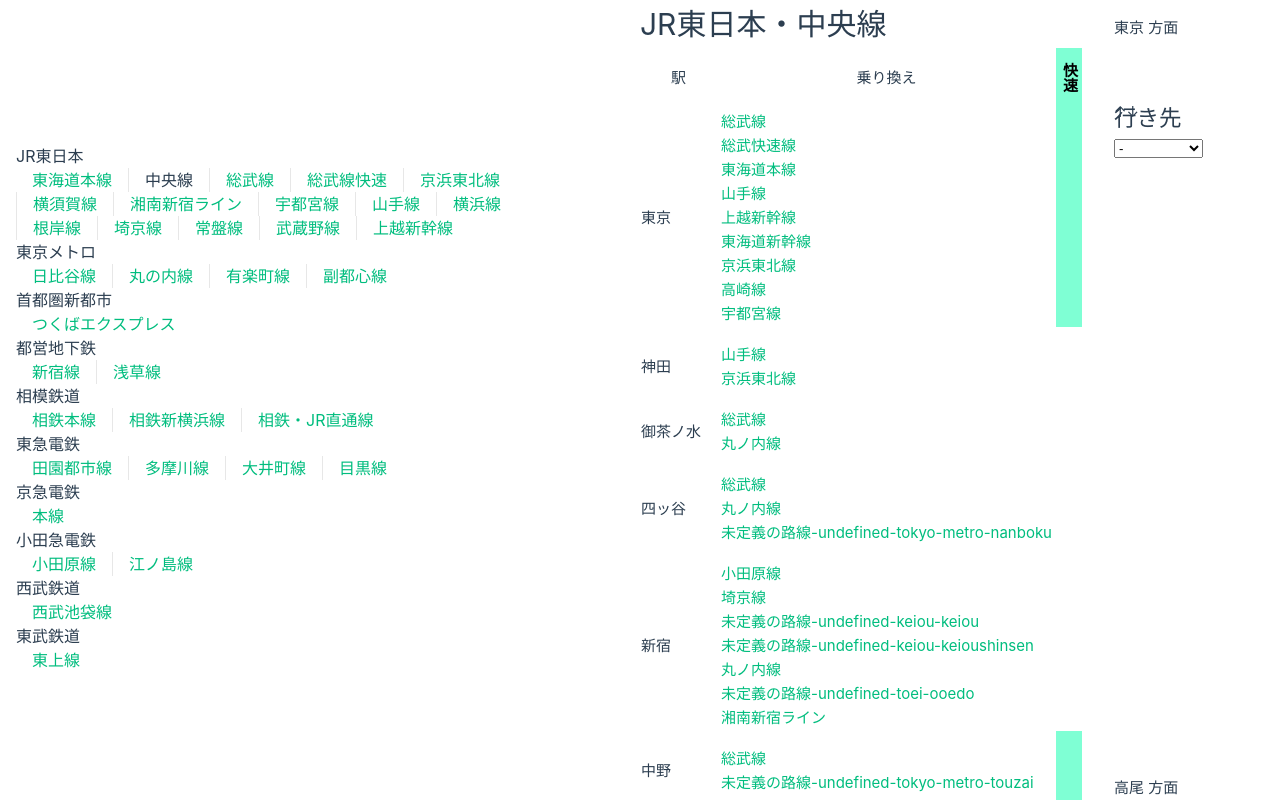
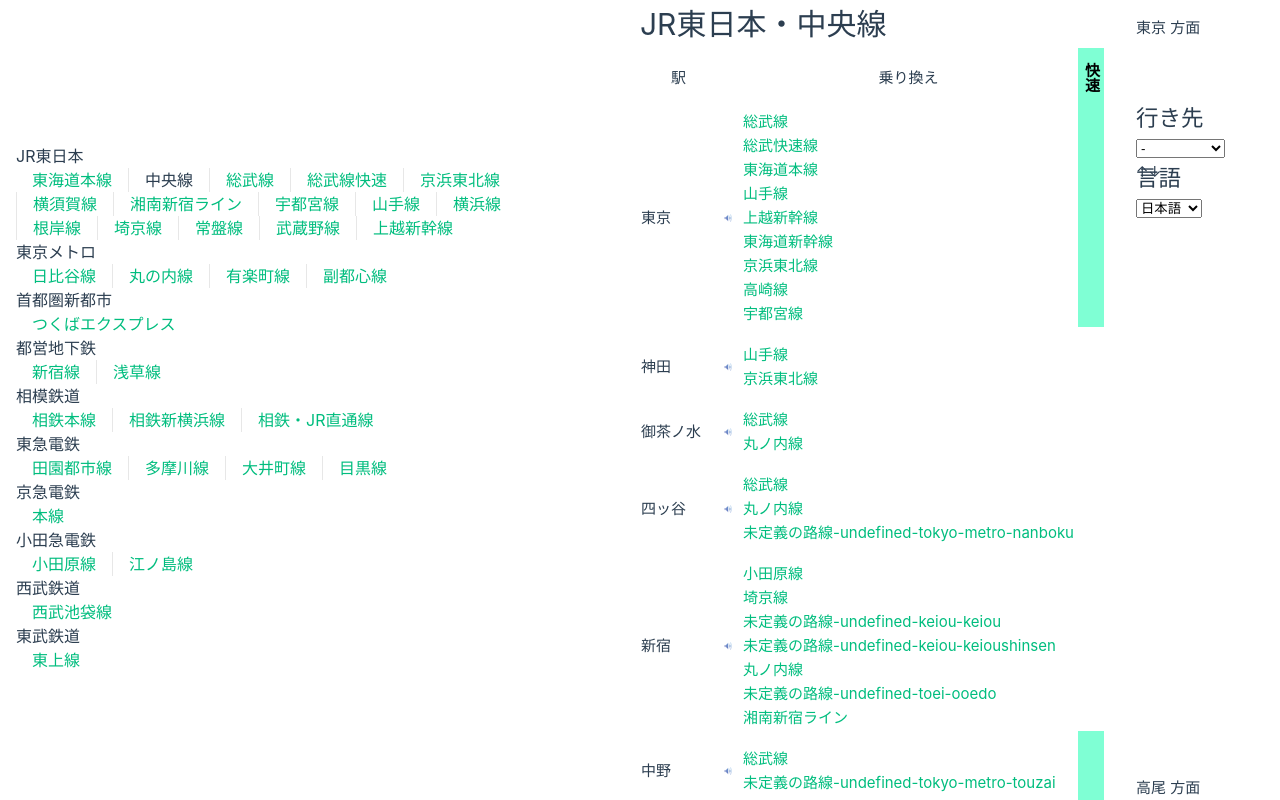
Before and after one commit to vranometria/train-route, a Vue app: page /line/jr-chuo in a window 1280 px wide. Shown: the top 800 px of the page. Built offline with nearby package versions, Linux system fonts and the light colour scheme.

Commit message:
駅名の発音機能を実装

```diff
--- a/src/components/RightPane.vue
+++ b/src/components/RightPane.vue
@@ -1,6 +1,7 @@
 <script setup lang="ts">
+import { useLangStore } from '@/stores/lang';
 import type { LineViewModel } from '@/types/line-view-model';
-import { ref } from 'vue';
+import { onUpdated, ref } from 'vue';
 
 const props = defineProps<{
   model: LineViewModel,
@@ -25,6 +26,12 @@
   distination.value = tr;
 };
 
+const changeLanguage = (event: Event) => {
+  const target = event.target as HTMLSelectElement;
+  const lang = target.value;
+  useLangStore().setLang(lang);
+};
+
 //スクロールイベント
 window.addEventListener('scroll', () => {
   const up = document.getElementById("up");
@@ -42,6 +49,12 @@
     down?.classList.remove("hide");
   }
 });
+
+onUpdated(() => {
+  const lang = useLangStore().lang;
+  const option = document.querySelectorAll(`.language option[value='${lang}']`)[0] as HTMLOptionElement;
+  if(option){ option.selected = true; }
+});
 </script>
 
 <template>
@@ -55,6 +68,12 @@
   <select v-on:change="changeDistination($event)">
     <option value=""> - </option>
     <option v-for="dist in model.distinationList" :key="dist.id" :value="dist.id">{{ dist.name }}</option>
+  </select>
+
+  <h2>言語</h2>
+  <select v-on:change="changeLanguage($event)" class="language">
+    <option value="ja-JP">日本語</option>
+    <option value="en-US">English</option>
   </select>
 </div>
 
--- a/src/constants/stations.ts
+++ b/src/constants/stations.ts
@@ -787,19 +787,19 @@
     LINE_IDS.jr_east.tokaido,
     LINE_IDS.jr_east.negishi,
     LINE_IDS.jr_east.yokohama,
-  ]),
-  [STATION_IDS.jr_east.totsuka]: new StationInfo('戸塚', []),
+  ], "おおふな"),
+  [STATION_IDS.jr_east.totsuka]: new StationInfo('戸塚', [], "とつか"),
   [STATION_IDS.jr_east.hujisawa]: new StationInfo('藤沢', [
     LINE_IDS.jr_east.tokaido,
     LINE_IDS.jr_east.shonan_shinjuku,
     LINE_IDS.odakyu.enoshima,
-  ]),
-  [STATION_IDS.jr_east.tsujido]: new StationInfo('辻堂', []),
-  [STATION_IDS.jr_east.chigasaki]: new StationInfo('茅ヶ崎', []),
-  [STATION_IDS.jr_east.hiratsuka]: new StationInfo('平塚', []),
-  [STATION_IDS.jr_east.oiso]: new StationInfo('大磯', []),
-  [STATION_IDS.jr_east.ninomiya]: new StationInfo('二宮', []),
-  [STATION_IDS.jr_east.kozu]: new StationInfo('国府津', []),
+  ], "ふじさわ"),
+  [STATION_IDS.jr_east.tsujido]: new StationInfo('辻堂', [], "つじどう"),
+  [STATION_IDS.jr_east.chigasaki]: new StationInfo('茅ヶ崎', [], "ちがさき"),
+  [STATION_IDS.jr_east.hiratsuka]: new StationInfo('平塚', [], "ひらつか"),
+  [STATION_IDS.jr_east.oiso]: new StationInfo('大磯', [], "おおいそ"),
+  [STATION_IDS.jr_east.ninomiya]: new StationInfo('二宮', [], "にのみや"),
+  [STATION_IDS.jr_east.kozu]: new StationInfo('国府津', [], "こうづ"),
   [STATION_IDS.jr_east.kamonomiya]: new StationInfo('鴨宮', [], "かものみや"),
   [STATION_IDS.jr_east.odawara]: new StationInfo('小田原', [
     LINE_IDS.jr_east.tokaido,
@@ -946,7 +946,7 @@
     LINE_IDS.jr_east.nanbu,
   ], "ふちゅうほんまち"),
   [STATION_IDS.jr_east.kitafuchu]: new StationInfo('北府中', [], "きたふちゅう"),
-  [STATION_IDS.jr_east.nishikokubunji]: new StationInfo('西国分寺', [], "西国分寺"),
+  [STATION_IDS.jr_east.nishikokubunji]: new StationInfo('西国分寺', [], "にしこくぶんじ"),
   [STATION_IDS.jr_east.higashi_tokorozawa]: new StationInfo('東所沢', [], "ひがしところざわ"),
   [STATION_IDS.jr_east.shinkohira]: new StationInfo('新小平', [], "しんこひら"),
   [STATION_IDS.jr_east.shinakitsu]: new StationInfo('新秋津', [
@@ -954,7 +954,7 @@
     new ExchangeInfo(LINE_IDS.seibu.ikebukuro, STATION_IDS.seibu.akitsu),
   ], "しんあきつ"),
   [STATION_IDS.jr_east.shinza]: new StationInfo('新座', [], "しんざ"),
-  [STATION_IDS.jr_east.higashi_tokorozawa]: new StationInfo('東所沢', [], "東所沢"),
+  [STATION_IDS.jr_east.higashi_tokorozawa]: new StationInfo('東所沢', [], "ひがしところざわ"),
   [STATION_IDS.jr_east.kita_asaka]: new StationInfo('北朝霞', [
     LINE_IDS.jr_east.musashino,
     new ExchangeInfo(LINE_IDS.toubu.toujou, STATION_IDS.tobu.asakadai),
@@ -1002,7 +1002,7 @@
     LINE_IDS.keisei.keisei_narita_sky_access,
   ], "ひがしまつど"),
   [STATION_IDS.jr_east.ichikawa_ono]: new StationInfo('市川大野', [], "いちかわおおの"),
-  [STATION_IDS.jr_east.funabashi_houden]: new StationInfo('船橋法典', [], "ふなばしほうでん"),
+  [STATION_IDS.jr_east.funabashi_houden]: new StationInfo('船橋法典', [], "ふなばしほうてん"),
   [STATION_IDS.jr_east.nishi_funabashi]: new StationInfo('西船橋', [
     LINE_IDS.jr_east.musashino,
     LINE_IDS.jr_east.chuo,
--- /dev/null
+++ b/src/stores/lang.ts
@@ -0,0 +1,11 @@
+import { defineStore } from 'pinia'
+
+export const useLangStore = defineStore('lang', {
+  state: () => ({ lang: 'ja-JP' }),
+  getters: {
+    getLang: (state) => state.lang
+  },
+  actions: {
+    setLang(lang: string){this.$state.lang = lang;}
+  }
+})
--- a/src/views/LineView.vue
+++ b/src/views/LineView.vue
@@ -1,6 +1,7 @@
 <script setup lang="ts">
 import Exchange from '@/components/Exchange.vue';
 import RightPane from '@/components/RightPane.vue';
+import { useLangStore } from '@/stores/lang';
   import { LineViewModel } from '@/types/line-view-model';
   import { watch, ref, onUpdated } from 'vue';
   import { useRoute } from 'vue-router';
@@ -25,6 +26,12 @@
       }
     }
   });
+  const pronunce = (yomi: string) => {
+    const lang = useLangStore().lang;
+    const uttr = new SpeechSynthesisUtterance(yomi);
+    uttr.lang = lang;
+    window.speechSynthesis.speak(uttr);
+  };
 </script>
 
 <template>
@@ -36,6 +43,7 @@
         <thead>
           <tr>
             <th>駅</th>
+            <th></th>
             <th>乗り換え</th>
             <th v-for="kind in model.kinds" :key="kind.prop" class="kind" :class="kind.prop">{{ kind.name }}</th>
           </tr>
@@ -43,6 +51,11 @@
         <tbody>
           <tr v-for="staModel in model.stations" :key="lineId + staModel.name" :id="staModel.id">
             <td class="station-name">{{ staModel.name }}</td>
+            <td class="pronunciation">
+              <button :onclick="() => {pronunce(staModel.pronunciation);}">
+                <img src="@/assets/speaker.png" />
+              </button>
+            </td>
             <td>
               <Exchange :source-station-id="staModel.id" :exchange-lines="staModel.getExchangeLines(lineId)" ></Exchange>
             </td>
@@ -136,4 +149,14 @@
 .tjd {
   background-color: lightcoral;
 }
+
+.pronunciation button {
+  background-color: transparent;
+  border: none;
+}
+
+.pronunciation img {
+  width: 8px;
+  height: 10px;
+}
 </style>
```
Also changed, not shown: src/stores/counter.ts (deleted, +0 -12 lines), src/assets/speaker.png (added).
